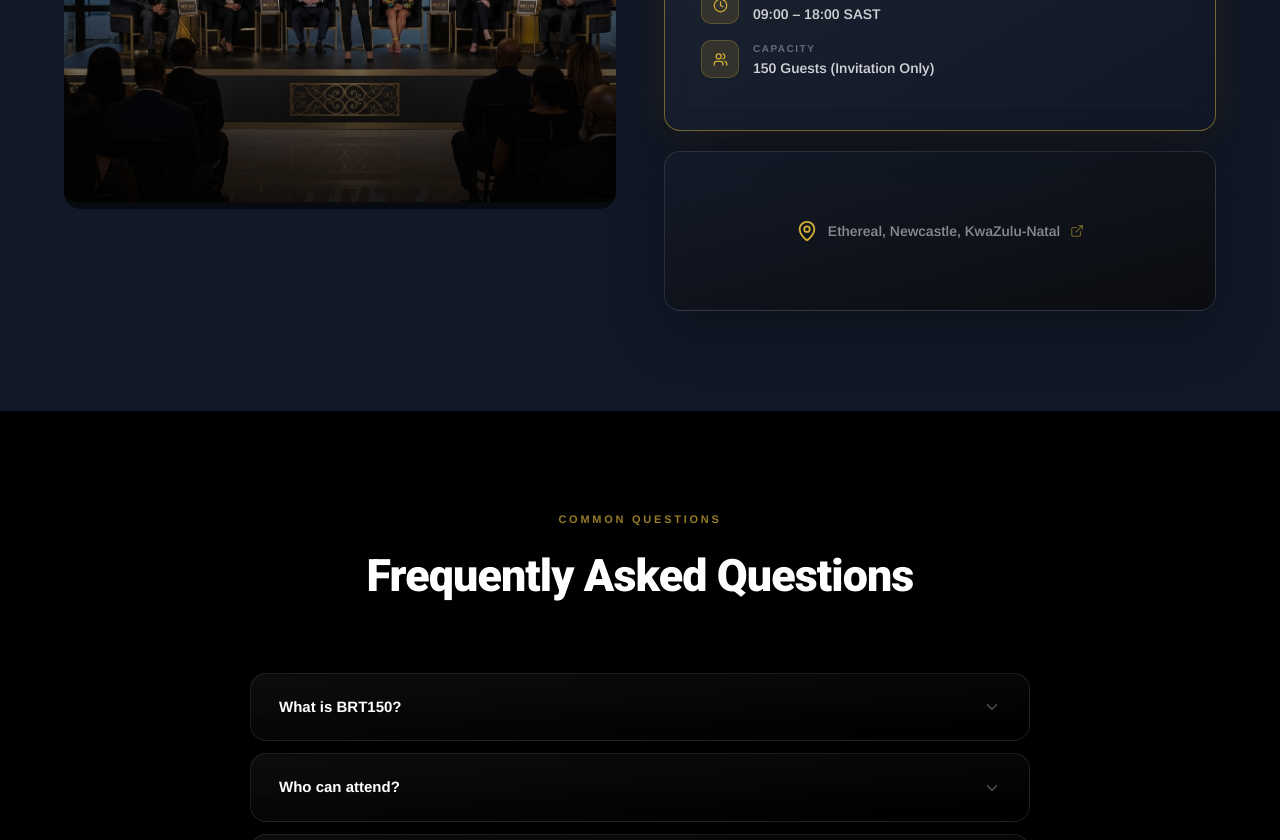
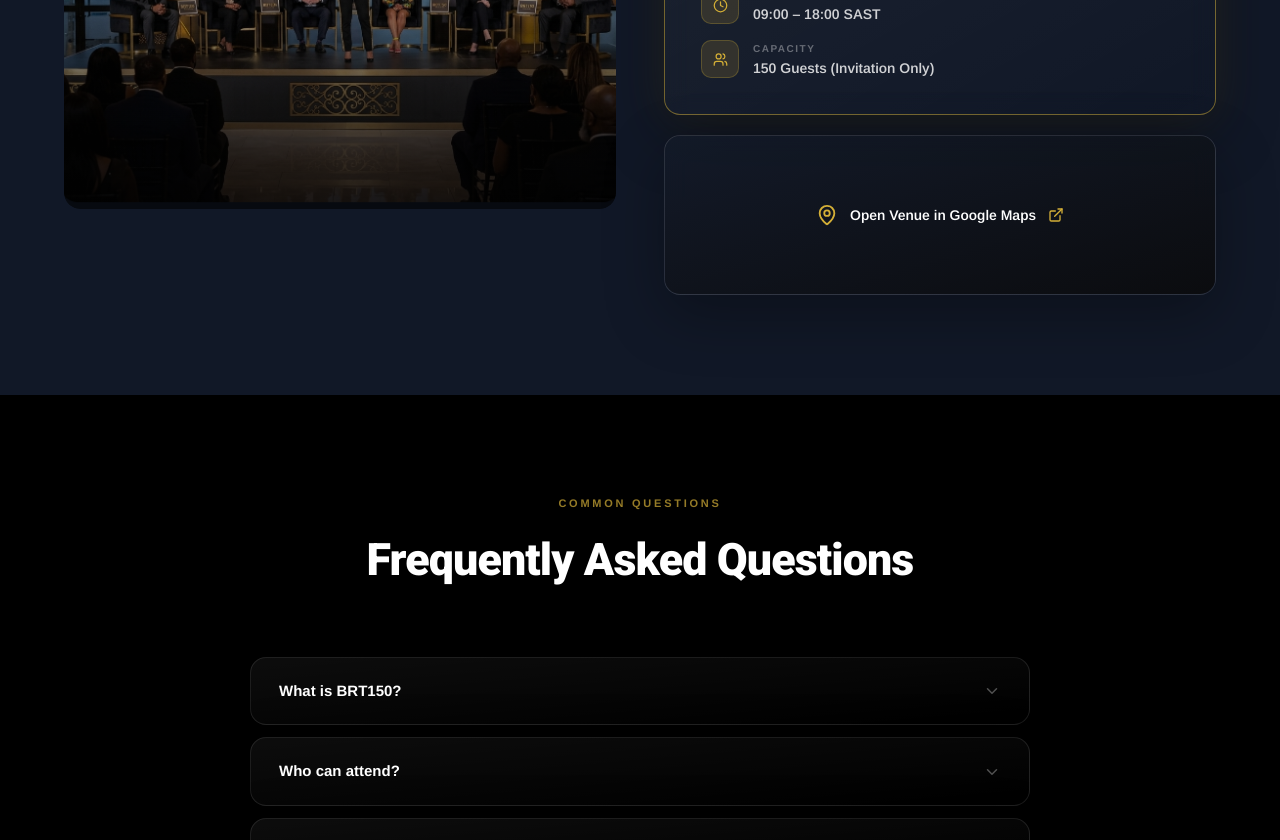
Before and after one commit to harishbackenddev-bit/Brt-friday, a React (Vite) app: page / in a window 1280 px wide. Shown: the part 4820-5660 px from the top of the page. Built offline with nearby package versions, Linux system fonts and the light colour scheme; no server answers.

Commit message:
Update Venue.tsx

```diff
--- a/src/components/Website/Home/Venue.tsx
+++ b/src/components/Website/Home/Venue.tsx
@@ -1,53 +1,119 @@
-import React from 'react';
-import { MapPin, Calendar, Clock, Users, ExternalLink } from 'lucide-react';
+import React from "react";
+import {
+  MapPin,
+  Calendar,
+  Clock,
+  Users,
+  ExternalLink,
+} from "lucide-react";
 import image5 from "@/assets/home/image5.png";
 
 const Venue = () => {
   const details = [
-    { icon: MapPin, label: 'Location', value: 'Ethereal, Newcastle, KwaZulu-Natal' },
-    { icon: Calendar, label: 'Date', value: '21 November 2026' },
-    { icon: Clock, label: 'Time', value: '09:00 – 18:00 SAST' },
-    { icon: Users, label: 'Capacity', value: '150 Guests (Invitation Only)' }
+    {
+      icon: MapPin,
+      label: "Location",
+      value: "Ethereal, Newcastle, KwaZulu-Natal",
+    },
+    {
+      icon: Calendar,
+      label: "Date",
+      value: "21 November 2026",
+    },
+    {
+      icon: Clock,
+      label: "Time",
+      value: "09:00 – 18:00 SAST",
+    },
+    {
+      icon: Users,
+      label: "Capacity",
+      value: "150 Guests (Invitation Only)",
+    },
   ];
+
+  // Replace this with the exact Google Maps share link if you have one
+  const mapUrl =
+    "https://www.google.com/maps/search/?api=1&query=Ethereal,+Newcastle,+KwaZulu-Natal";
 
   return (
     <section className="py-[100px_24px] bg-[#111827] mobilepad" id="venue">
       <div className="max-w-6xl mx-auto">
         <div className="text-center mb-16">
-          <div className="text-[11px] font-bold tracking-[0.25em] text-[#d4af37]/70 uppercase mb-[14px]">Location</div>
-          <h2 className="text-[clamp(1.8rem,4vw,2.8rem)] font-extrabold text-white tracking-[-0.02em]">Event Venue</h2>
+          <div className="text-[11px] font-bold tracking-[0.25em] text-[#d4af37]/70 uppercase mb-[14px]">
+            Location
+          </div>
+
+          <h2 className="text-[clamp(1.8rem,4vw,2.8rem)] font-extrabold text-white tracking-[-0.02em]">
+            Event Venue
+          </h2>
         </div>
+
         <div className="grid grid-cols-1 lg:grid-cols-2 gap-12 items-start">
+          {/* Venue Image */}
           <div className="relative rounded-2xl overflow-hidden">
             <img
               src={image5}
               alt="Luxury event venue"
               className="w-full h-[400px] object-cover rounded-2xl"
             />
-            <div className="absolute inset-0 bg-gradient-to-t from-black/60 to-transparent rounded-2xl"></div>
+            <div className="absolute inset-0 bg-gradient-to-t from-black/60 to-transparent rounded-2xl" />
           </div>
+
+          {/* Venue Details */}
           <div>
             <div className="bg-gradient-to-br from-white/5 to-white/0 border border-[#d4af37]/50 rounded-2xl backdrop-blur-md shadow-[0_0_40px_rgba(212,175,55,0.1),0_20px_60px_rgba(0,0,0,0.4)] p-9 mb-5">
-              <div className="text-[11px] font-bold tracking-[0.2em] text-[#d4af37] uppercase mb-4">Venue Details</div>
+              <div className="text-[11px] font-bold tracking-[0.2em] text-[#d4af37] uppercase mb-4">
+                Venue Details
+              </div>
+
               {details.map((item, idx) => (
-                <div key={idx} className="flex items-center gap-3.5 mb-4">
+                <div
+                  key={idx}
+                  className="flex items-center gap-3.5 mb-4 last:mb-0"
+                >
                   <div className="w-[38px] h-[38px] rounded-[10px] bg-[#d4af37]/15 flex items-center justify-center flex-shrink-0 border border-[#d4af37]/25">
                     <item.icon size={15} className="text-[#d4af37]" />
                   </div>
+
                   <div>
-                    <div className="text-[10px] font-bold text-white/35 tracking-[0.15em] uppercase">{item.label}</div>
-                    <div className="text-sm font-semibold text-white/80 mt-0.5">{item.value}</div>
+                    <div className="text-[10px] font-bold text-white/35 tracking-[0.15em] uppercase">
+                      {item.label}
+                    </div>
+
+                    <div className="text-sm font-semibold text-white/80 mt-0.5">
+                      {item.value}
+                    </div>
                   </div>
                 </div>
               ))}
             </div>
-            <div className="bg-gradient-to-br from-white/5 to-white/0 border border-white/10 rounded-2xl backdrop-blur-md shadow-[0_20px_60px_rgba(0,0,0,0.3)] p-0 overflow-hidden h-[160px]">
-              <div className="w-full h-full bg-gradient-to-br from-[#111827]/80 to-[#0a0a0a]/80 flex items-center justify-center gap-2.5">
-                <MapPin size={22} className="text-[#d4af37]" />
-                <span className="text-sm font-semibold text-white/50">Ethereal, Newcastle, KwaZulu-Natal</span>
-                <ExternalLink size={14} className="text-[#d4af37]/50" />
+
+            {/* Clickable Google Maps Card */}
+            <a
+              href={mapUrl}
+              target="_blank"
+              rel="noopener noreferrer"
+              className="block group"
+            >
+              <div className="bg-gradient-to-br from-white/5 to-white/0 border border-white/10 rounded-2xl backdrop-blur-md shadow-[0_20px_60px_rgba(0,0,0,0.3)] overflow-hidden h-[160px] transition-all duration-300 hover:border-[#d4af37] hover:shadow-[0_0_25px_rgba(212,175,55,0.25)] cursor-pointer">
+                <div className="w-full h-full bg-gradient-to-br from-[#111827]/80 to-[#0a0a0a]/80 flex items-center justify-center gap-3 px-6">
+                  <MapPin
+                    size={22}
+                    className="text-[#d4af37] group-hover:scale-110 transition-transform"
+                  />
+
+                  <span className="text-sm font-semibold text-white group-hover:text-[#d4af37] transition-colors">
+                    Open Venue in Google Maps
+                  </span>
+
+                  <ExternalLink
+                    size={16}
+                    className="text-[#d4af37] group-hover:translate-x-1 transition-transform"
+                  />
+                </div>
               </div>
-            </div>
+            </a>
           </div>
         </div>
       </div>
```
